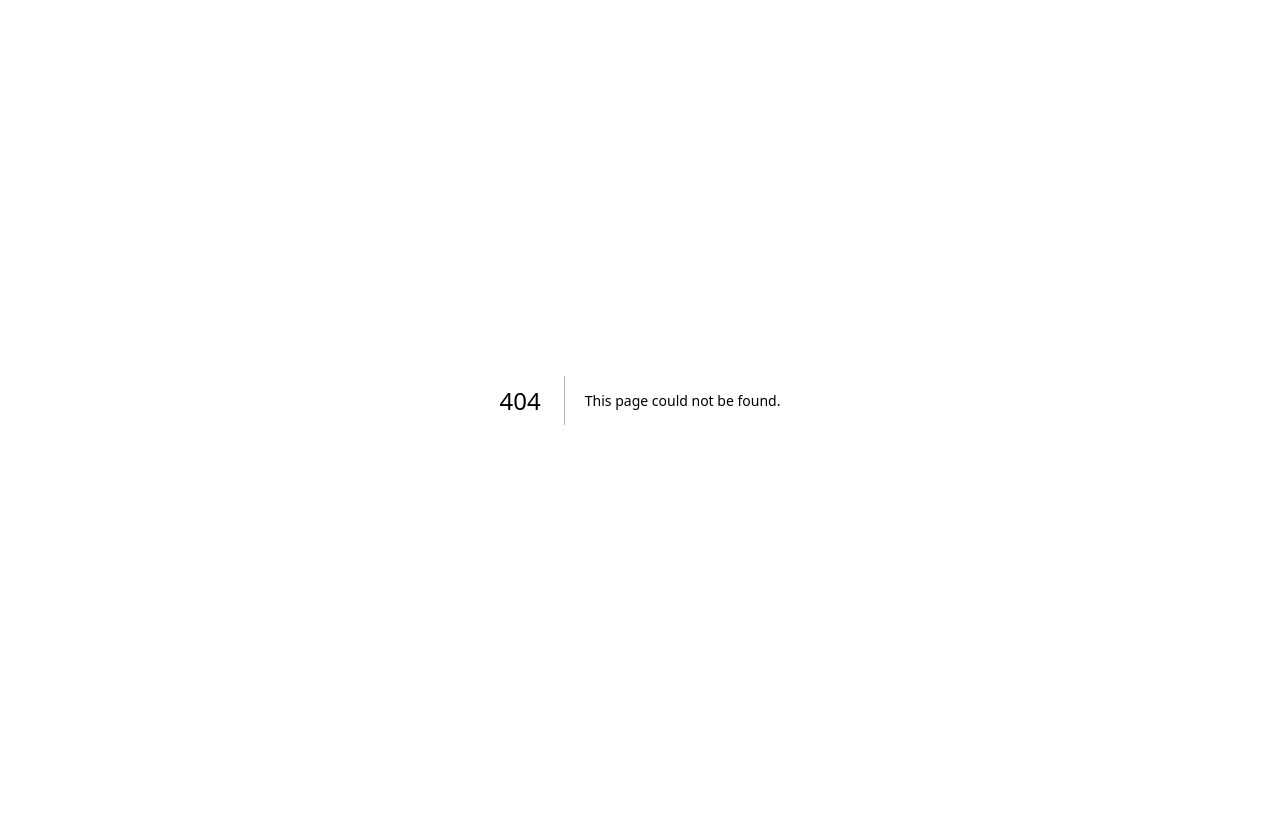
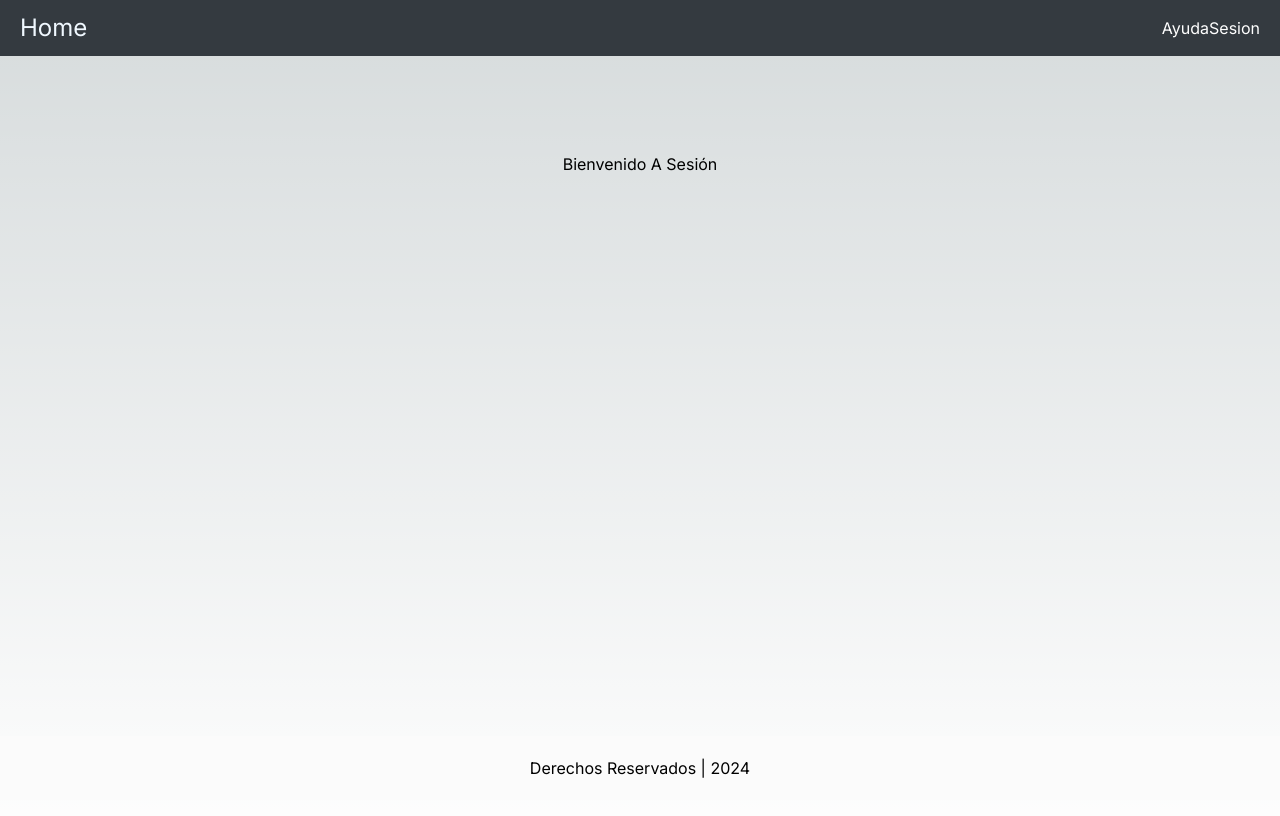
Before and after one commit to NoeCarrillo7/Test-Next2, a Next.js app: page /pages/sesion in a window 1280 px wide. Before the commit this address had no page. Shown: the top 816 px of the page. Built offline with nearby package versions, Linux system fonts and the light colour scheme.

Commit message:
Menu Funcional

```diff
--- a/app/page.tsx
+++ b/app/page.tsx
@@ -1,5 +1,6 @@
 import styles from "@/styles/styles.module.css"
 import Footer from "@/components/Footer"
+import Menu from "@/components/Menu"
 
 export default function Home() {
   return (
@@ -9,19 +10,8 @@ export default function Home() {
         <meta httpEquiv="Context-Type" content="text/html;charset=UTF-8" />
         <meta name="viewport" content="width=device-width, initial-scale=1, shrink-to-fit=no"></meta>
       </Head>{*/}
-      {/*Navbar*/}
-      <nav className={styles.navbar}>
-        <a href="#" className={styles.navbarBrand}>Home</a>
-        <ul className={styles.navbarNav}>
-          <li className={styles.navItem}>
-            <a href="#" className={styles.navLink}>Ayuda</a>
-          </li>
-          <li className={styles.navItem}>
-            <a href="#" className={styles.navLink}>Sesion</a>
-          </li>
-        </ul>
-      </nav>
 
+      <Menu/>
       {/* Contenido principal */}
       <div className={styles.content}>
         <h1>Hola Mundo</h1>
--- /dev/null
+++ b/app/pages/ayuda/page.tsx
@@ -0,0 +1,14 @@
+import Menu from "@/components/Menu"
+import Footer from "@/components/Footer"
+
+export default function Test(){
+    return(
+        <>
+            <Menu/>
+            <div className="flex min-h-screen flex-col items-center justify-between p-24">
+                AYUDA
+            </div>
+            <Footer/>
+        </>
+    )
+}
--- /dev/null
+++ b/app/pages/sesion/page.tsx
@@ -0,0 +1,14 @@
+import Menu from "@/components/Menu"
+import Footer from "@/components/Footer"
+
+export default function Test(){
+    return(
+        <>
+            <Menu/>
+            <div className="flex min-h-screen flex-col items-center justify-between p-24">
+                Bienvenido A Sesión
+            </div>
+            <Footer/>
+        </>
+    )
+}
--- a/app/pages/test/page.tsx
+++ /dev/null
@@ -1,7 +0,0 @@
-export default function Test(){
-    return(
-        <div className="flex min-h-screen flex-col items-center justify-between p-24">
-            Página de Prueba
-        </div>
-    )
-}
--- a/app/pages/testDos/page.tsx
+++ /dev/null
@@ -1,11 +0,0 @@
-export default function Test(){
-    return(
-        <div className="flex min-h-screen flex-col items-center justify-between p-24">
-            <ul>
-                <ol>Hola</ol>
-                <ol>Hello</ol>
-                <ol>Ciao</ol>
-            </ul>
-        </div>
-    )
-}
--- /dev/null
+++ b/components/Menu.tsx
@@ -0,0 +1,20 @@
+import styles from "@/styles/styles.module.css"
+import Link from "next/link"
+
+const Menu = () =>{
+    return(
+        <nav className={styles.navbar}>
+            <Link href="/" className={styles.navbarBrand}>Home</Link>
+            <ul className={styles.navbarNav}>
+            <li className={styles.navItem}>
+                <Link href="/pages/ayuda" className={styles.navLink}>Ayuda</Link>
+            </li>
+            <li className={styles.navItem}>
+                <Link href="/pages/sesion" className={styles.navLink}>Sesion</Link>
+            </li>
+            </ul>
+        </nav>
+    )
+}
+
+export default Menu;
```
